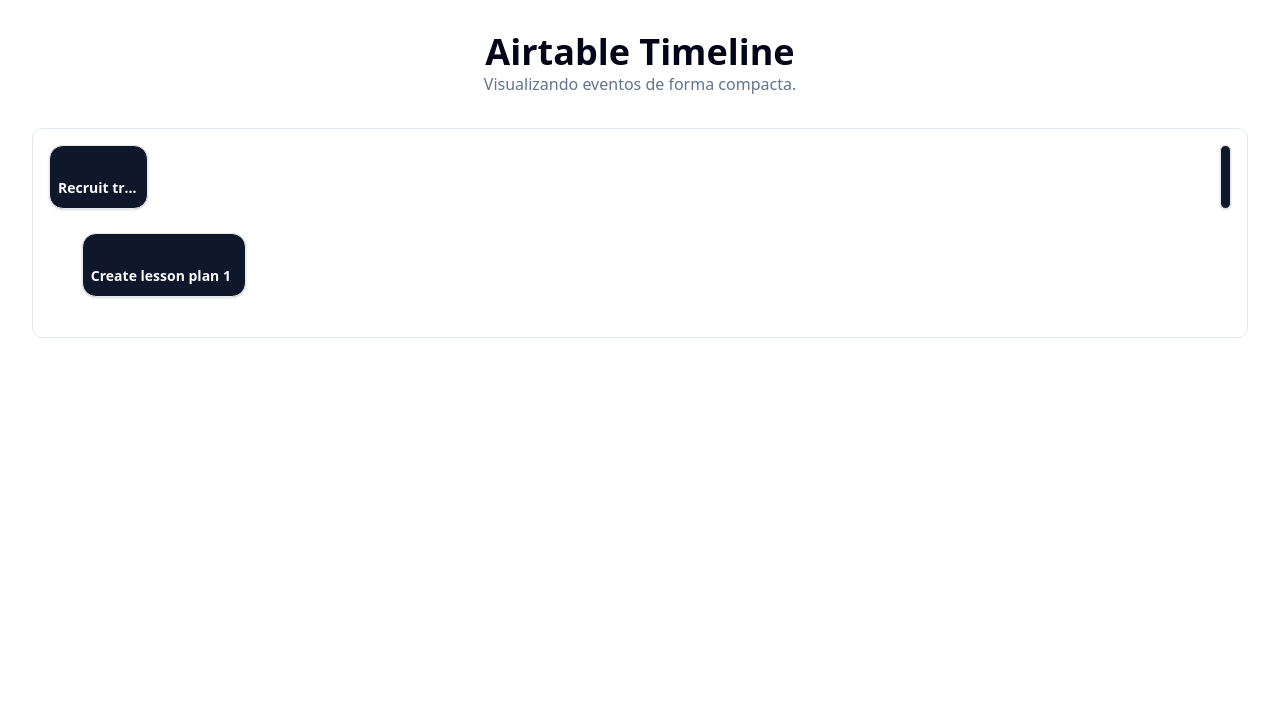
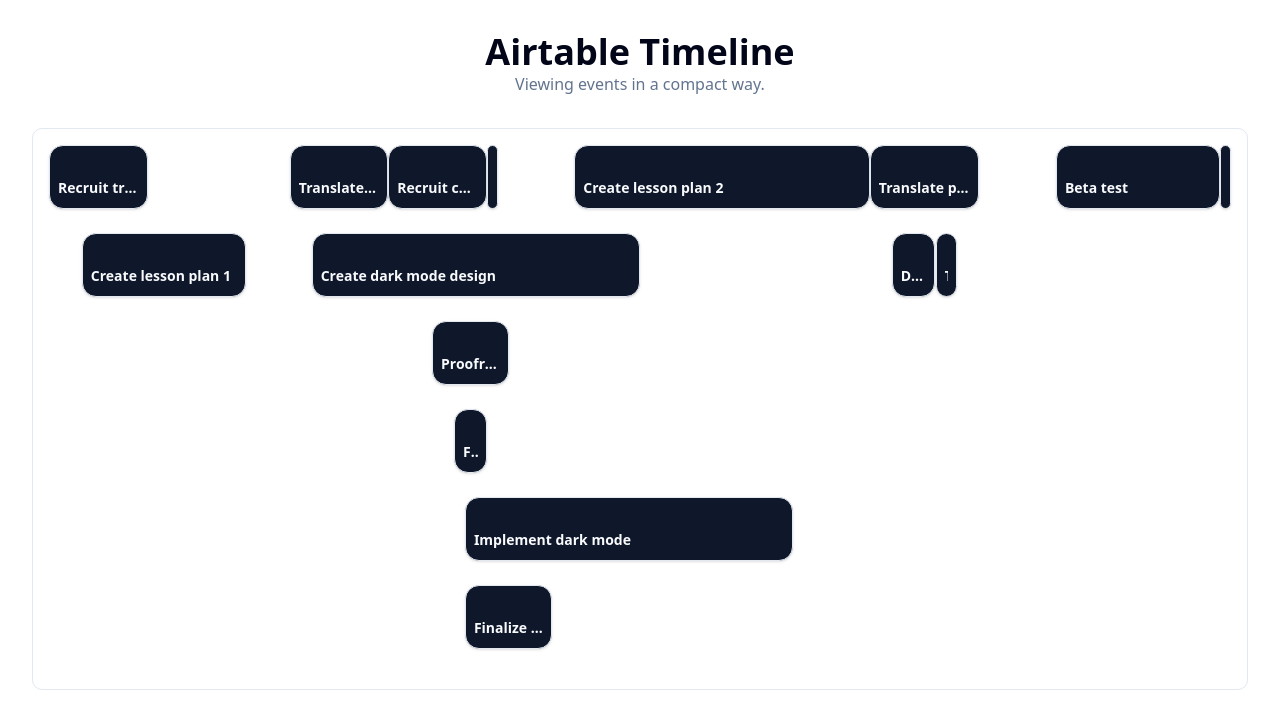
Before and after one commit to Vinicius-Osmainchi/Airtable-timeline, a React (Vite) app: page / in a window 1280 px wide. Shown: the top 728 px of the page. Built offline with nearby package versions, Linux system fonts and the light colour scheme.

Commit message:
feat: add more mock data

```diff
--- a/src/App.tsx
+++ b/src/App.tsx
@@ -1,5 +1,5 @@
 import { Timeline } from "@/components/Timeline";
-import { timelineItems } from "@/data/timelineItems";
+import timelineItems from "./data/timelineItems";
 
 function App() {
   return (
@@ -7,7 +7,7 @@
       <header className="text-center mb-8">
         <h1 className="text-4xl font-bold">Airtable Timeline</h1>
         <p className="text-muted-foreground">
-          Visualizando eventos de forma compacta.
+          Viewing events in a compact way.
         </p>
       </header>
       <div className="border rounded-lg overflow-x-auto">
--- a/src/data/timelineItems.ts
+++ b/src/data/timelineItems.ts
@@ -18,7 +18,84 @@
     end: "2021-01-31",
     name: "Create lesson plan 1",
   },
-
+  {
+    id: 3,
+    start: "2021-02-05",
+    end: "2021-02-13",
+    name: "Translate phrases for lesson 1",
+  },
+  {
+    id: 4,
+    start: "2021-02-07",
+    end: "2021-03-08",
+    name: "Create dark mode design",
+  },
+  {
+    id: 5,
+    start: "2021-02-14",
+    end: "2021-02-22",
+    name: "Recruit copyeditors",
+  },
+  {
+    id: 6,
+    start: "2021-02-18",
+    end: "2021-02-24",
+    name: "Proofread translations for lesson 1",
+  },
+  {
+    id: 7,
+    start: "2021-02-20",
+    end: "2021-02-22",
+    name: "Finalize logo",
+  },
+  {
+    id: 8,
+    start: "2021-02-21",
+    end: "2021-03-22",
+    name: "Implement dark mode",
+  },
+  {
+    id: 9,
+    start: "2021-02-21",
+    end: "2021-02-28",
+    name: "Finalize lesson plan 1",
+  },
+  {
+    id: 10,
+    start: "2021-02-23",
+    end: "2021-02-23",
+    name: "Approve logo",
+  },
+  {
+    id: 11,
+    start: "2021-03-03",
+    end: "2021-03-29",
+    name: "Create lesson plan 2",
+  },
+  {
+    id: 12,
+    start: "2021-03-30",
+    end: "2021-04-08",
+    name: "Translate phrases for lesson 2",
+  },
+  {
+    id: 13,
+    start: "2021-04-01",
+    end: "2021-04-04",
+    name: "Debug mobile notification error",
+  },
+  {
+    id: 14,
+    start: "2021-04-05",
+    end: "2021-04-06",
+    name: "Test debugged mobile notifications",
+  },
+  {
+    id: 15,
+    start: "2021-04-16",
+    end: "2021-04-30",
+    name: "Beta test",
+  },
   {
     id: 16,
     start: "2021-05-01",
@@ -26,3 +103,5 @@
     name: "Launch day",
   },
 ];
+
+export default timelineItems;
```
